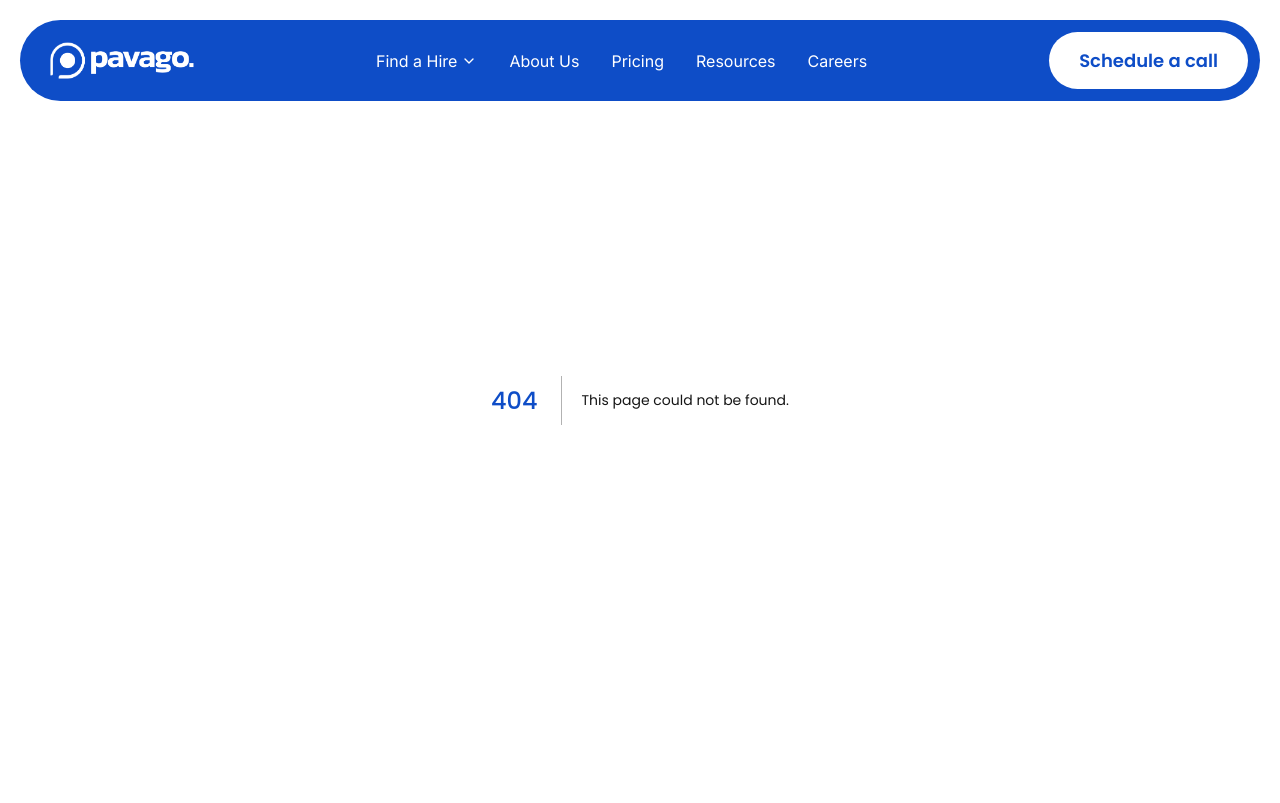
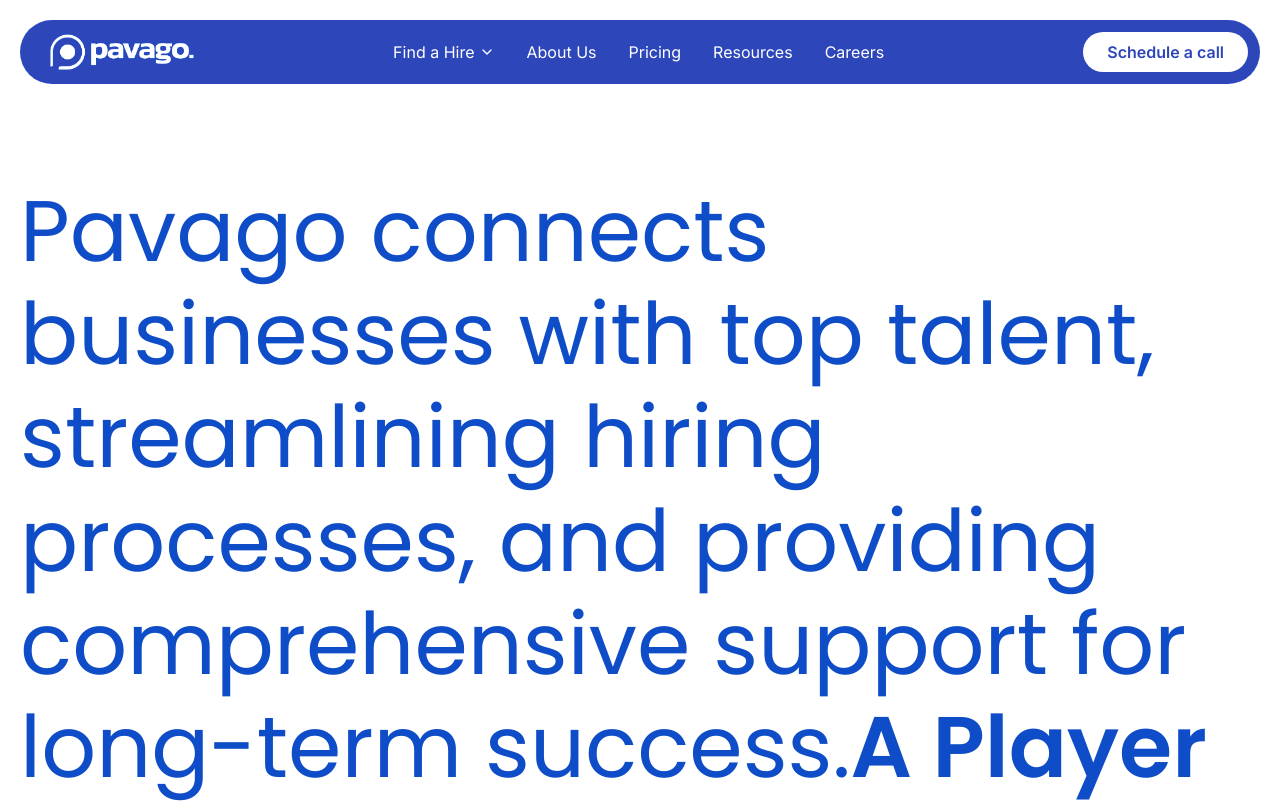
Before and after one commit to AreeshRazaKhan/pavago, a Next.js app: page /about in a window 1280 px wide. Before the commit this address had no page. Shown: the top 803 px of the page. Built offline with nearby package versions, Linux system fonts and the light colour scheme.

Commit message:
feat: update navbar links and add about page component

```diff
--- /dev/null
+++ b/src/app/(pages)/about/page.jsx
@@ -0,0 +1,20 @@
+import React from "react";
+
+const page = () => {
+  return (
+    <>
+      <section className="pt-32 sm:pt-40 lg:pt-45 px-3 md:px-4 lg:px-5">
+        <div className="container mx-auto">
+          <h1 className="text-black">
+            Pavago connects businesses with top talent, streamlining hiring
+            processes, and providing comprehensive support for long-term
+            success.
+            <span className="font-semibold">A Player Offshore Talent</span>
+          </h1>
+        </div>
+      </section>
+    </>
+  );
+};
+
+export default page;
--- a/src/app/components/layout/navbar.jsx
+++ b/src/app/components/layout/navbar.jsx
@@ -36,22 +36,29 @@
       },
     ],
   },
-  { title: "About Us", links: [] },
-  { title: "Pricing", links: [] },
-  { title: "Resources", columns: [] }, // Added based on image
+  { title: "About Us", path: "/about" },
+  { title: "Pricing", path: "/pricing" },
+  { title: "Resources", path: "/resources" },
 ];
 
 const Navbar = () => {
   const [activeMenu, setActiveMenu] = useState(null);
   const [isMobileOpen, setIsMobileOpen] = useState(false);
 
+  // Helper to turn "Sales Dev Rep" into "/find-a-hire/sales-dev-rep"
+  const generateSlug = (category, link) => {
+    return `/${category.toLowerCase().replace(/\s+/g, "-")}/${link.toLowerCase().replace(/\s+/g, "-")}`;
+  };
+
   return (
-    <header className="fixed top-5 left-0 right-0 w-full z-50  px-3 md:px-4 lg:px-5">
+    <header className="fixed top-5 left-0 right-0 w-full z-50 px-3 md:px-4 lg:px-5">
       <div className="container mx-auto">
-        <nav className="flex items-center justify-between bg-primary p-3 ps-5.5 sm:ps-7.5 rounded-full text-white relative">
+        <nav className="flex items-center justify-between bg-[#2D46B9] p-3 ps-5.5 sm:ps-7.5 rounded-full text-white relative">
           {/* Logo */}
           <div className="logo-wrapper max-w-28 sm:max-w-36">
-            <img src="/images/navbar_logo.png" alt="" />
+            <a href="/">
+              <img src="/images/navbar_logo.png" alt="Logo" />
+            </a>
           </div>
 
           {/* Desktop Menu */}
@@ -60,41 +67,46 @@
               <div
                 key={idx}
                 className="relative py-2 cursor-pointer group"
-                onMouseEnter={() =>
-                  item.columns && item.columns.length > 0 && setActiveMenu(idx)
-                }
+                onMouseEnter={() => item.columns && setActiveMenu(idx)}
                 onMouseLeave={() => setActiveMenu(null)}
               >
+                {item.columns ? (
                   <button className="flex items-center gap-1 hover:text-blue-200 transition-colors">
-                  {item.title}{" "}
-                  {item.columns && item.columns.length > 0 && (
-                    <ChevronDown size={16} />
+                    {item.title} <ChevronDown size={16} />
+                  </button>
+                ) : (
+                  <a
+                    href={item.path}
+                    className="hover:text-blue-200 transition-colors"
+                  >
+                    {item.title}
+                  </a>
                 )}
-                </button>
 
+                {/* Mega Menu Dropdown */}
                 <AnimatePresence>
-                  {activeMenu === idx &&
-                    item.columns &&
-                    item.columns.length > 0 && (
+                  {activeMenu === idx && item.columns && (
                     <motion.div
                       initial={{ opacity: 0, y: 15 }}
                       animate={{ opacity: 1, y: 0 }}
                       exit={{ opacity: 0, y: 15 }}
-                        className="absolute top-full left-1/2 -translate-x-1/2 mt-4 w-[800px] bg-[#2D46B9] rounded-3xl p-8 shadow-2xl border border-white/10"
+                      className="absolute top-full left-1/2 -translate-x-1/2 mt-4 w-[850px] bg-[#2D46B9] rounded-3xl p-10 shadow-2xl border border-white/10"
                     >
                       <div className="grid grid-cols-4 gap-8">
                         {item.columns.map((col, cIdx) => (
                           <div key={cIdx}>
-                              <h3 className="text-xl font-bold mb-4">
+                            <h3 className="text-lg font-bold mb-4 text-white">
                               {col.label}
                             </h3>
-                              <ul className="space-y-2">
-                                {col.links.map((link, lIdx) => (
-                                  <li
-                                    key={lIdx}
-                                    className="text-blue-100/70 hover:text-white cursor-pointer transition-colors text-sm"
+                            <ul className="space-y-3">
+                              {col.links.map((linkText, lIdx) => (
+                                <li key={lIdx}>
+                                  <a
+                                    href={generateSlug(col.label, linkText)}
+                                    className="text-blue-100/70 hover:text-white transition-colors text-sm block"
                                   >
-                                    {link}
+                                    {linkText}
+                                  </a>
                                 </li>
                               ))}
                             </ul>
@@ -106,15 +118,17 @@
                 </AnimatePresence>
               </div>
             ))}
-            <a href="/careers" className="hover:text-blue-200">
+            <a
+              href="/careers"
+              className="hover:text-blue-200 transition-colors"
+            >
               Careers
             </a>
           </div>
 
           {/* Action Button & Mobile Toggle */}
           <div className="flex items-center gap-4">
-            {/* Hidden on screens < 1024px (lg) */}
-            <button className="hidden lg:block btn btn-white fs-18 font-semibold!">
+            <button className="hidden lg:block bg-white text-[#2D46B9] px-6 py-2 rounded-full font-semibold hover:bg-blue-50 transition-colors">
               Schedule a call
             </button>
             <button
@@ -133,25 +147,25 @@
               initial={{ height: 0, opacity: 0 }}
               animate={{ height: "auto", opacity: 1 }}
               exit={{ height: 0, opacity: 0 }}
-              className="lg:hidden bg-white mt-2 rounded-3xl overflow-hidden p-6 text-[#2D46B9]"
+              className="lg:hidden bg-white mt-2 rounded-3xl overflow-hidden p-6 text-[#2D46B9] shadow-xl"
             >
               {menuData.map((item, i) => (
                 <div key={i} className="py-3 border-b border-gray-100">
                   <div className="font-bold text-lg flex justify-between items-center">
-                    {item.title}
-                    {item.columns && item.columns.length > 0 && (
-                      <ChevronDown size={18} />
+                    {item.columns ? (
+                      <span>{item.title}</span>
+                    ) : (
+                      <a href={item.path}>{item.title}</a>
                     )}
+                    {item.columns && <ChevronDown size={18} />}
                   </div>
                 </div>
               ))}
               <div className="py-3 border-b border-gray-100 font-bold text-lg">
-                Careers
+                <a href="/careers">Careers</a>
               </div>
-
-              {/* This is the button moved inside the menu for < 1024px */}
               <div className="mt-6">
-                <button className="btn btn-primary w-max px-8 py-3 rounded-full text-white font-semibold bg-[#2D46B9]">
+                <button className="w-full py-4 rounded-full text-white font-semibold bg-[#2D46B9]">
                   Schedule a Call
                 </button>
               </div>
```
Lines whose indentation alone changed are shown as unchanged.
